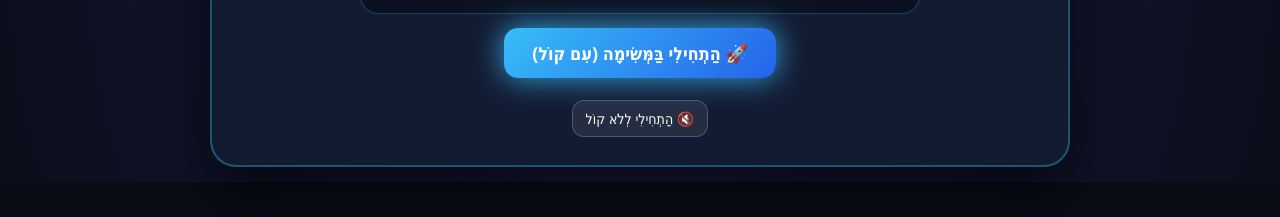
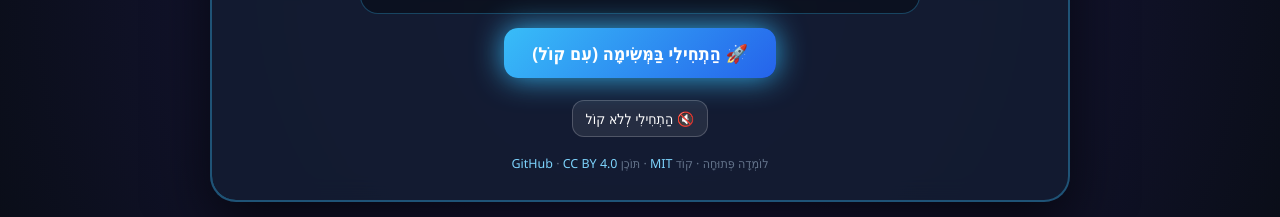
Before and after one commit to Hanassy/mathHero-, a plain HTML site: page index.html in a window 1280 px wide. Shown: the part 819-1036 px from the top of the page. Before the commit the page ends 1001 px from the top, so only its background shows below. Drawn offline with Linux system fonts and the light colour scheme.

Commit message:
Add open licenses: MIT for code, CC BY 4.0 for content
LICENSE (MIT) covers index.html; LICENSE-CONTENT.md puts the images,
video, story, questions and hints under CC BY 4.0, the usual licence for
open educational resources. The README gains a licence section and the
start screen a small open-licence footer with links.

Co-Authored-By: Claude Opus 5.5 <noreply@anthropic.com>
Claude-Session: https://claude.ai/code/session_01YauNEcsRGs9gRAJzNKdzK6

```diff
--- a/index.html
+++ b/index.html
@@ -131,6 +131,10 @@
     .mood-btn:hover .emo { transform: scale(1.2) rotate(-6deg); }
     .mood-btn.selected { border-color: var(--calm); background: rgba(45,212,191,.18); box-shadow: 0 0 18px rgba(45,212,191,.4); }
     .mood-reply { min-height: 1.6em; margin-top: 10px; color: #99f6e4; }
+
+    .license-note { margin: 18px 0 0; font-size: .78rem; color: #64748b; }
+    .license-note a { color: #7dd3fc; text-decoration: none; unicode-bidi: isolate; }
+    .license-note a:hover { text-decoration: underline; }
 
     /* ---------- Scene viewport ---------- */
     .scene-viewport {
@@ -579,6 +583,7 @@
                 <button class="btn-soft" onclick="resetProgress()">🔄 הַתְחִילִי הַרְפַּתְקָה חֲדָשָׁה מֵהַהַתְחָלָה</button>
             </div>
         </div>
+        <p class="license-note">לוֹמְדָה פְּתוּחָה · קוֹד <a href="LICENSE" target="_blank" rel="noopener">MIT</a> · תּוֹכֶן <a href="https://creativecommons.org/licenses/by/4.0/deed.he" target="_blank" rel="noopener">CC BY 4.0</a> · <a href="https://github.com/Hanassy/mathHero-" target="_blank" rel="noopener">GitHub</a></p>
     </div>
 
     <!-- ===== Game Screen ===== -->
```
Also changed, not shown: 3 other files.
